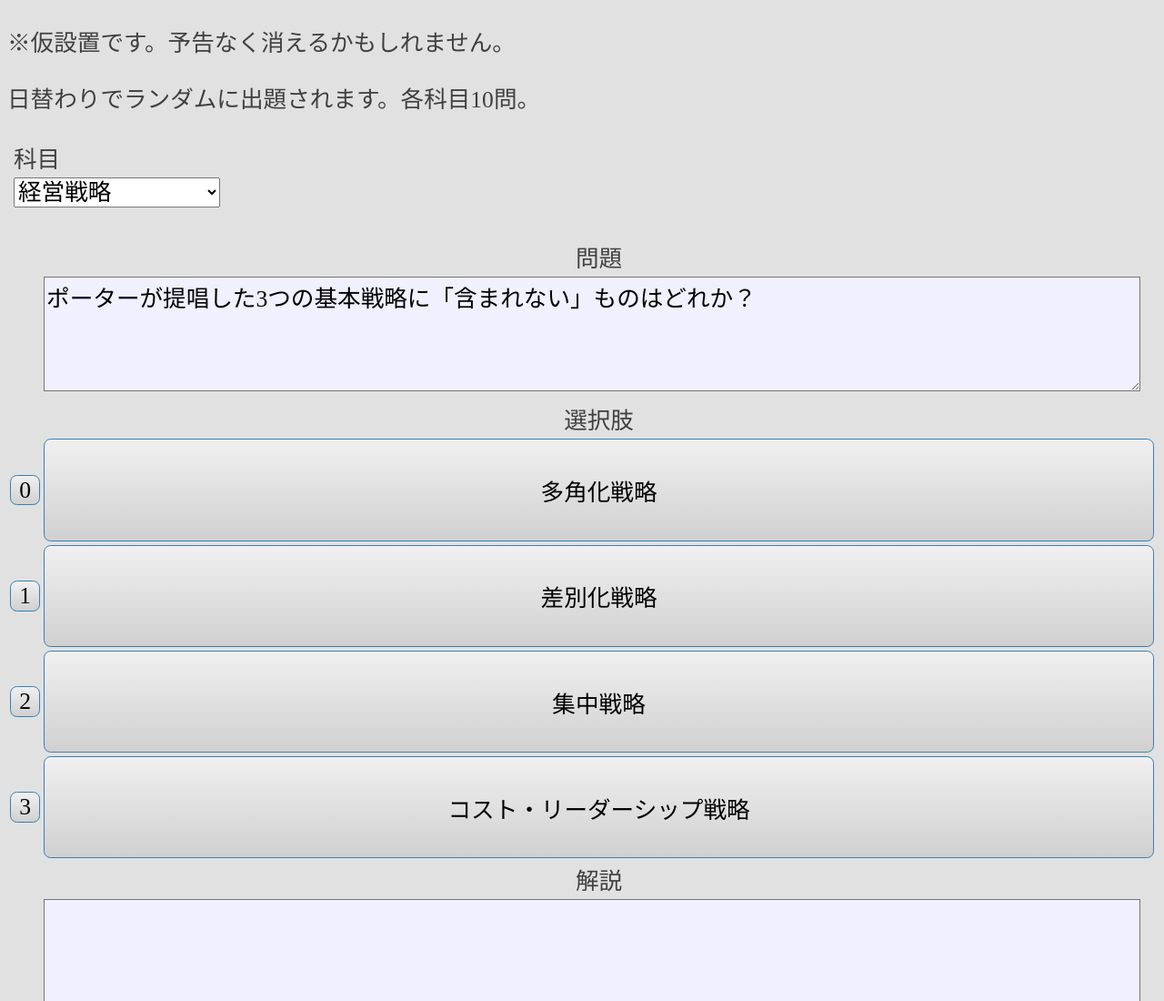
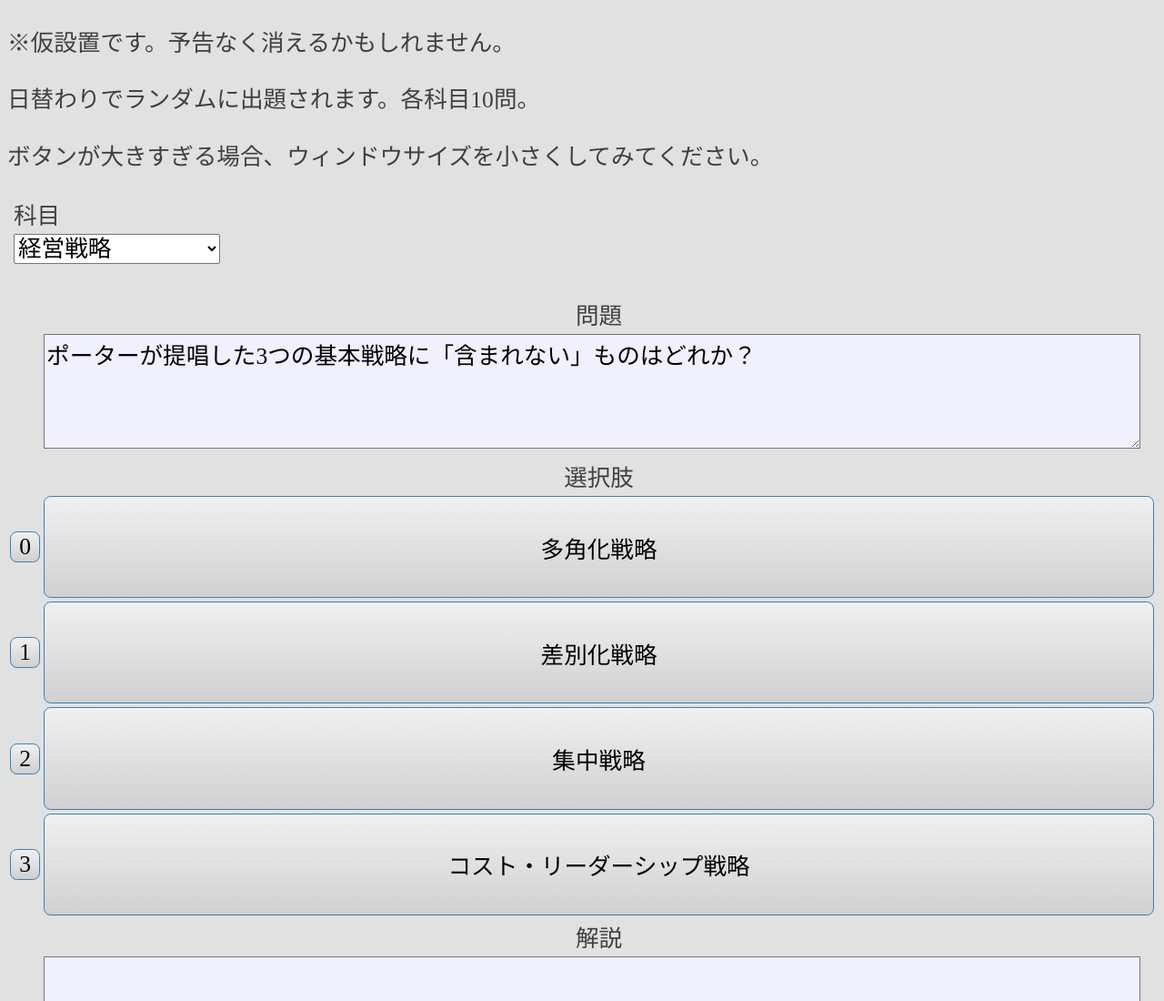
Before and after one commit to scorpion140309/gmapbf_trial, a plain HTML site: page index.html in a window 1280 px wide. Shown: the top 1100 px of the page at 91% size. Drawn offline with Linux system fonts and the light colour scheme.

Commit message:
説明文追記

```diff
--- a/index.html
+++ b/index.html
@@ -22,6 +22,7 @@
 		<form name="formName" method="post" action="./pathToProgramFile">
 			<p>※仮設置です。予告なく消えるかもしれません。</p>
 			<p>日替わりでランダムに出題されます。各科目10問。</p>
+			<p>ボタンが大きすぎる場合、ウィンドウサイズを小さくしてみてください。</p>
 			<p>
 				<table border="0">
 					<tr>
```
